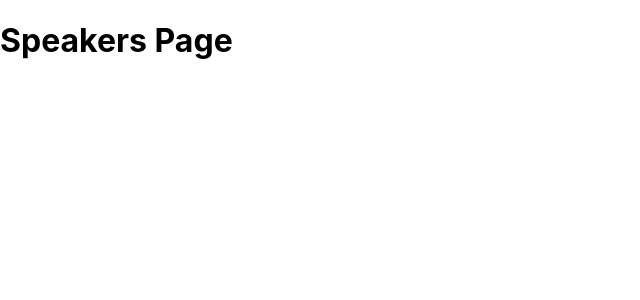
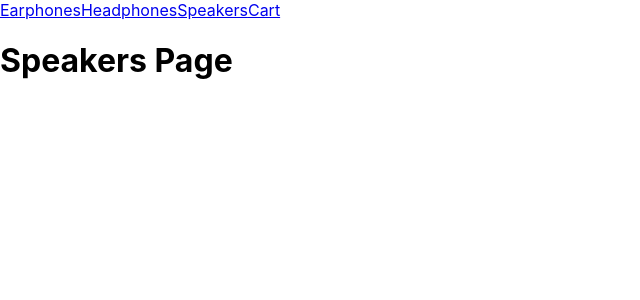
Before and after one commit to Nlopez4/audiophile, a React (Create React App) app: page /speakers in a window 1280 px wide. Shown: the top 300 px of the page, without its empty margins (0-640 px from the left). Built offline with nearby package versions, Linux system fonts and the light colour scheme.

Commit message:
add links in navbar connect to pages

```diff
--- a/src/components/NavBar/index.js
+++ b/src/components/NavBar/index.js
@@ -1 +1,24 @@
 import React from 'react';
+import { Link } from "react-router-dom";
+
+
+const Navbar = () => {
+    return (
+        <div>
+            <Link to='/earphones'>
+                Earphones
+            </Link>
+            <Link to='/headphones'>
+                Headphones
+            </Link>
+            <Link to='/speakers'>
+                Speakers
+            </Link>
+            <Link to='/cart'>
+                Cart
+            </Link>
+        </div>
+    )
+}
+
+export default Navbar;
--- a/src/pages/index.js
+++ b/src/pages/index.js
@@ -1,6 +1,7 @@
 import React from 'react';
-import { BrowserRouter as Router, Routes, Route}
+import { BrowserRouter as Router, Routes, Route, Switch}
     from 'react-router-dom';
+import Navbar from '../components/Navbar';
 import HomePage from './home/index';
 import CartPage from './cart/index';
 import EarphonesPage from './earphones/index';
@@ -10,6 +11,7 @@ import SpeakersPage from './speakers/index';
 function AllPages() {
     return (
         <Router>
+            <Navbar />
             <Routes>
             <Route exact path='/' exact element={<HomePage />} />
             <Route exact path='/cart' exact element={<CartPage />} />
```
